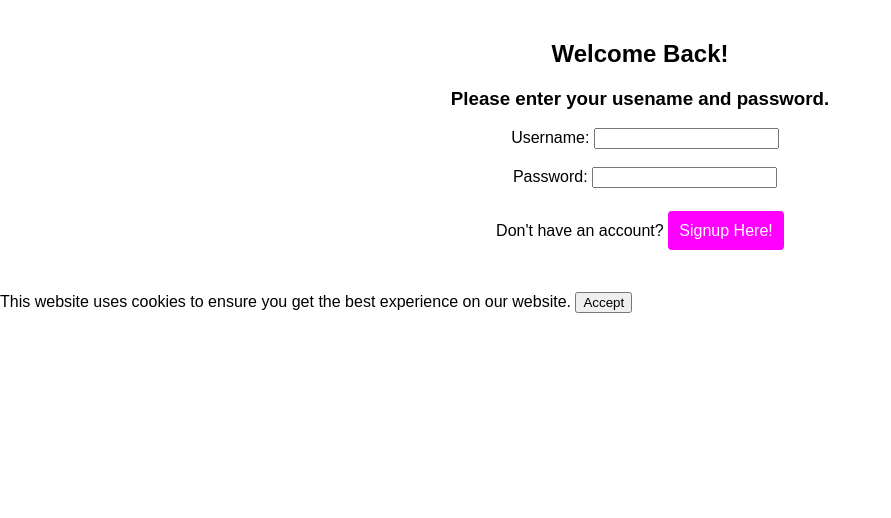
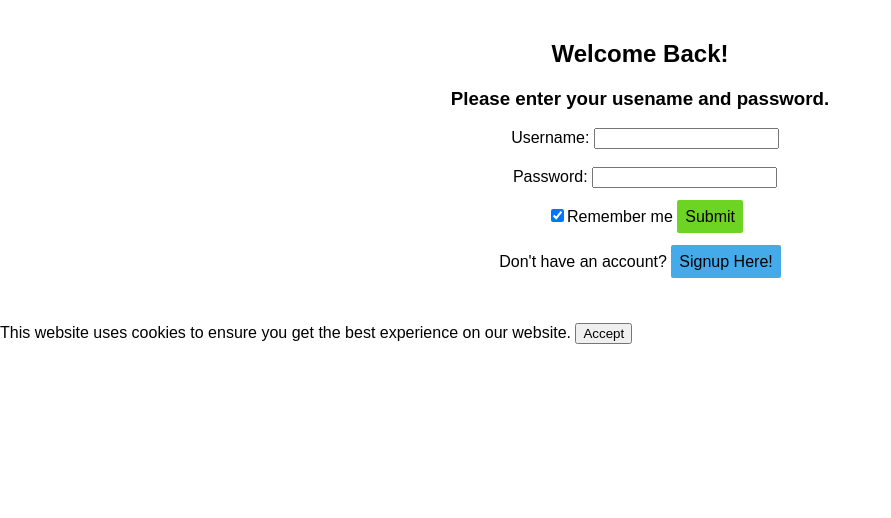
Before and after one commit to HigherCosmos/Higher-Cosmos, a PHP site: page /SigninLogout.html in a window 1280 px wide. Shown: the part 109-627 px from the top of the page, without its empty margins (0-891 px from the left). Run offline with PHP 8.4, Linux system fonts and the light colour scheme.

Commit message:
rgwehuwhuiguiheh

```diff
--- a/Create Account.html
+++ b/Create Account.html
@@ -34,9 +34,6 @@
                 <label> Email: </label><input type="email" name="email" class="box" /><br /><br />
                 <input type="submit" value="Submit" name="Submit" /><br />
 
-                <label>
-                    <input type="checkbox" checked="checked" name="remember" style="margin-bottom:15px"> Remember me
-                  </label>
             </form>
         </div>
     </div>
--- a/HigherCosmosStyles.css
+++ b/HigherCosmosStyles.css
@@ -271,17 +271,31 @@ footer {
 }
 
 .signup_button {
-    background-color: magenta;
-    color: white;
-    padding: 0.7em;
+    background-color: rgb(68, 170, 233);
+    color: black;
+    padding: 0.5em;
     border: none;
-    border-radius: 4px;
+    border-radius: 2px;
     cursor: pointer;
     text-decoration: none;
 }
 
 .signup_button:hover {
-    background-color: darkmagenta;
+    background-color: rgb(36, 135, 174);
+}
+
+.submit_button {
+    background-color: rgb(109, 212, 35);
+    color: black;
+    padding: 0.5em;
+    border: none;
+    border-radius: 2px;
+    cursor: pointer;
+    text-decoration: none;
+}
+
+.submit_button:hover {
+    background-color: green;
 }
 
 form {
--- a/SigninLogout.html
+++ b/SigninLogout.html
@@ -31,8 +31,9 @@
         <div align="center">
             <div class="container">
                 <form>
-                    <label> Username: </label><input type="text" name="username" class="box" /><br /><br />
+                    <label>Username: </label><input type="text" name="username" class="box" /><br /><br />
                     <label> Password: </label><input type="password" name="password" class="box" /><br /><br />
+                    <label><input type="checkbox" checked="checked" name="remember" style="margin-bottom:15px">Remember me</label> <a href="index.html" class="submit_button">Submit</a></p>
                 </form>
             </div>
         </div>
```
